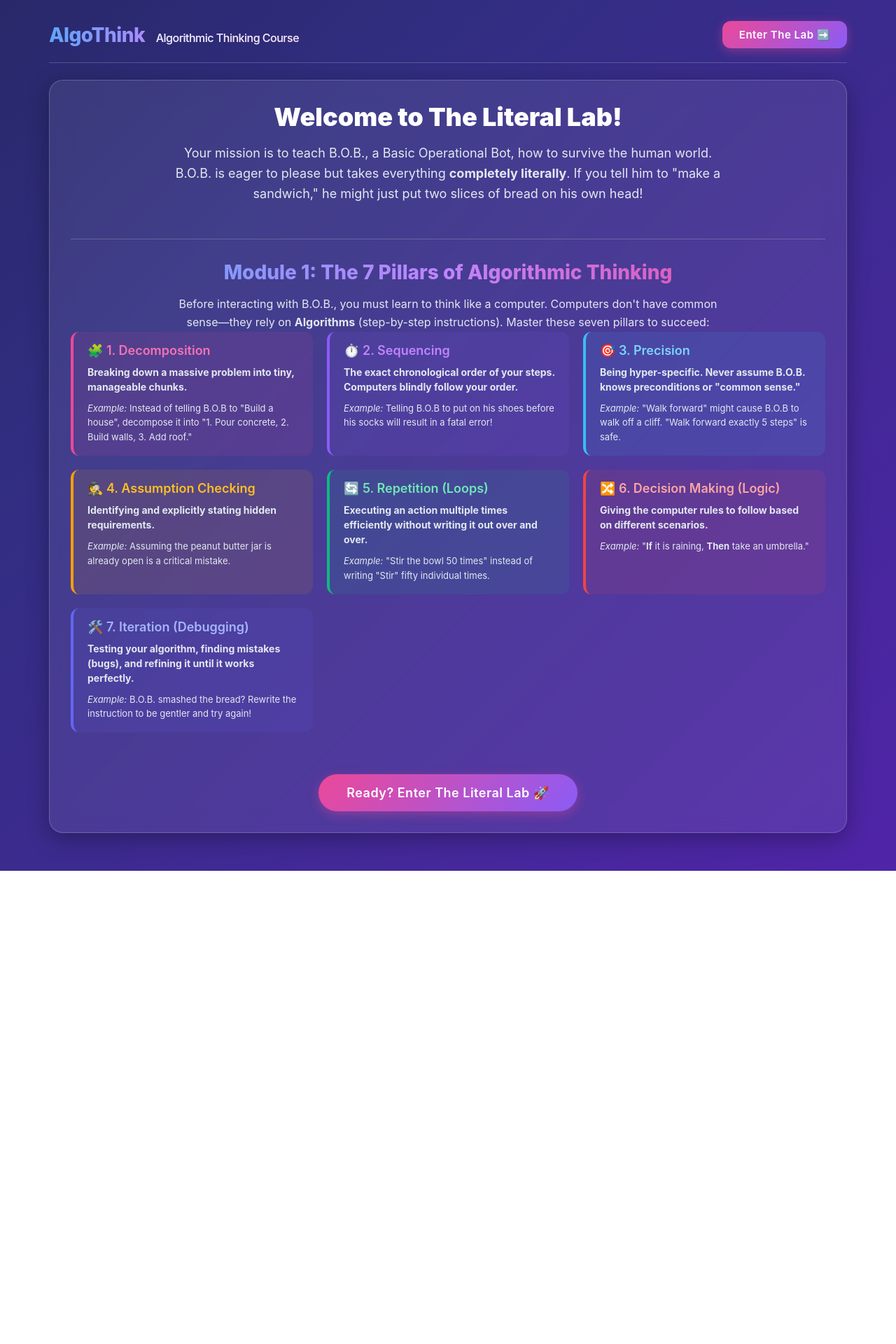
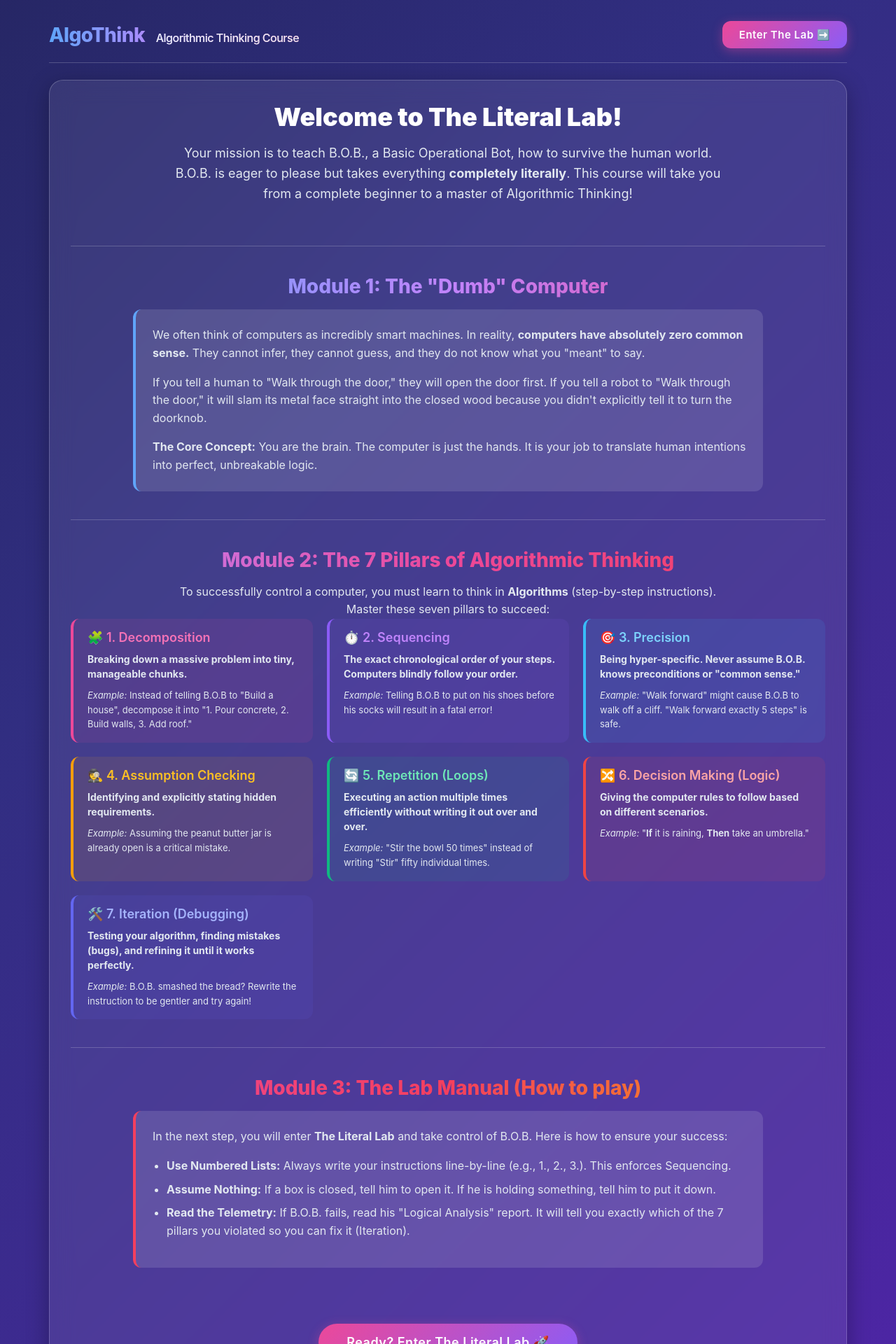
Before and after one commit to SPP-2005/AlgoThink1, a Next.js app: page / in a window 1280 px wide. Shown: the top 1920 px of the page at 70% size. Before the commit the page ends 1244 px from the top, so only its background shows below. Built offline with nearby package versions, Linux system fonts and the light colour scheme.

Commit message:
docs: structure landing page as a comprehensive 3-module course

```diff
--- a/app/page.js
+++ b/app/page.js
@@ -11,17 +11,34 @@ export default function Course() {
             </header>
 
             <div className="panel" style={{ marginBottom: '24px' }}>
-                <div style={{ textAlign: 'center', marginBottom: '30px' }}>
+                <div style={{ textAlign: 'center', marginBottom: '40px' }}>
                     <h1 style={{ fontSize: '36px', fontWeight: '900', color: '#ffffff', marginBottom: '16px' }}>Welcome to The Literal Lab!</h1>
                     <p style={{ color: 'var(--text-muted)', fontSize: '18px', maxWidth: '800px', margin: '0 auto', lineHeight: '1.6' }}>
-                        Your mission is to teach B.O.B., a Basic Operational Bot, how to survive the human world. B.O.B. is eager to please but takes everything <strong>completely literally</strong>. If you tell him to "make a sandwich," he might just put two slices of bread on his own head!
+                        Your mission is to teach B.O.B., a Basic Operational Bot, how to survive the human world. B.O.B. is eager to please but takes everything <strong>completely literally</strong>. This course will take you from a complete beginner to a master of Algorithmic Thinking!
                     </p>
                 </div>
 
-                <div style={{ borderTop: '1px solid var(--border)', paddingTop: '30px' }}>
-                    <h2 style={{ fontSize: '28px', fontWeight: '800', background: 'linear-gradient(to right, #60a5fa, #c084fc, #ec4899)', WebkitBackgroundClip: 'text', WebkitTextFillColor: 'transparent', marginBottom: '16px', textAlign: 'center' }}>Module 1: The 7 Pillars of Algorithmic Thinking</h2>
+                {/* Module 1 */}
+                <div style={{ borderTop: '1px solid var(--border)', paddingTop: '40px', paddingBottom: '20px' }}>
+                    <h2 style={{ fontSize: '28px', fontWeight: '800', background: 'linear-gradient(to right, #60a5fa, #c084fc, #ec4899)', WebkitBackgroundClip: 'text', WebkitTextFillColor: 'transparent', marginBottom: '16px', textAlign: 'center' }}>Module 1: The "Dumb" Computer</h2>
+                    <div style={{ background: 'var(--surface-light)', padding: '24px', borderRadius: 'var(--radius-md)', borderLeft: '4px solid #60a5fa', maxWidth: '900px', margin: '0 auto' }}>
+                        <p style={{ color: 'var(--text-muted)', lineHeight: '1.6', marginBottom: '16px' }}>
+                            We often think of computers as incredibly smart machines. In reality, <strong>computers have absolutely zero common sense.</strong> They cannot infer, they cannot guess, and they do not know what you "meant" to say.
+                        </p>
+                        <p style={{ color: 'var(--text-muted)', lineHeight: '1.6', marginBottom: '16px' }}>
+                            If you tell a human to "Walk through the door," they will open the door first. If you tell a robot to "Walk through the door," it will slam its metal face straight into the closed wood because you didn't explicitly tell it to turn the doorknob.
+                        </p>
+                        <p style={{ color: 'var(--text-muted)', lineHeight: '1.6' }}>
+                            <strong>The Core Concept:</strong> You are the brain. The computer is just the hands. It is your job to translate human intentions into perfect, unbreakable logic.
+                        </p>
+                    </div>
+                </div>
+
+                {/* Module 2 */}
+                <div style={{ borderTop: '1px solid var(--border)', paddingTop: '40px', paddingBottom: '20px' }}>
+                    <h2 style={{ fontSize: '28px', fontWeight: '800', background: 'linear-gradient(to right, #c084fc, #ec4899, #f43f5e)', WebkitBackgroundClip: 'text', WebkitTextFillColor: 'transparent', marginBottom: '16px', textAlign: 'center' }}>Module 2: The 7 Pillars of Algorithmic Thinking</h2>
                     <p style={{ color: 'var(--text-muted)', textAlign: 'center', marginBottom: '40px', maxWidth: '800px', margin: '0 auto', lineHeight: '1.6' }}>
-                        Before interacting with B.O.B., you must learn to think like a computer. Computers don't have common sense—they rely on <strong>Algorithms</strong> (step-by-step instructions). Master these seven pillars to succeed:
+                        To successfully control a computer, you must learn to think in <strong>Algorithms</strong> (step-by-step instructions). Master these seven pillars to succeed:
                     </p>
 
                     <div style={{ display: 'grid', gridTemplateColumns: 'repeat(auto-fit, minmax(280px, 1fr))', gap: '20px' }}>
@@ -76,6 +93,21 @@ export default function Course() {
                     </div>
                 </div>
 
+                {/* Module 3 */}
+                <div style={{ borderTop: '1px solid var(--border)', paddingTop: '40px', paddingBottom: '20px' }}>
+                    <h2 style={{ fontSize: '28px', fontWeight: '800', background: 'linear-gradient(to right, #ec4899, #f43f5e, #f59e0b)', WebkitBackgroundClip: 'text', WebkitTextFillColor: 'transparent', marginBottom: '16px', textAlign: 'center' }}>Module 3: The Lab Manual (How to play)</h2>
+                    <div style={{ background: 'var(--surface-light)', padding: '24px', borderRadius: 'var(--radius-md)', borderLeft: '4px solid #f43f5e', maxWidth: '900px', margin: '0 auto' }}>
+                        <p style={{ color: 'var(--text-muted)', lineHeight: '1.6', marginBottom: '16px' }}>
+                            In the next step, you will enter <strong>The Literal Lab</strong> and take control of B.O.B. Here is how to ensure your success:
+                        </p>
+                        <ul style={{ color: 'var(--text-muted)', lineHeight: '1.6', paddingLeft: '20px', marginBottom: '16px' }}>
+                            <li style={{ marginBottom: '8px' }}><strong>Use Numbered Lists:</strong> Always write your instructions line-by-line (e.g., 1., 2., 3.). This enforces Sequencing.</li>
+                            <li style={{ marginBottom: '8px' }}><strong>Assume Nothing:</strong> If a box is closed, tell him to open it. If he is holding something, tell him to put it down.</li>
+                            <li style={{ marginBottom: '8px' }}><strong>Read the Telemetry:</strong> If B.O.B. fails, read his "Logical Analysis" report. It will tell you exactly which of the 7 pillars you violated so you can fix it (Iteration).</li>
+                        </ul>
+                    </div>
+                </div>
+
                 <div style={{ textAlign: 'center', marginTop: '40px' }}>
                     <Link href="/lab" className="btn btn-primary" style={{ textDecoration: 'none', padding: '16px 40px', fontSize: '18px', display: 'inline-block', borderRadius: '30px', width: 'auto' }}>
                         Ready? Enter The Literal Lab 🚀
```
